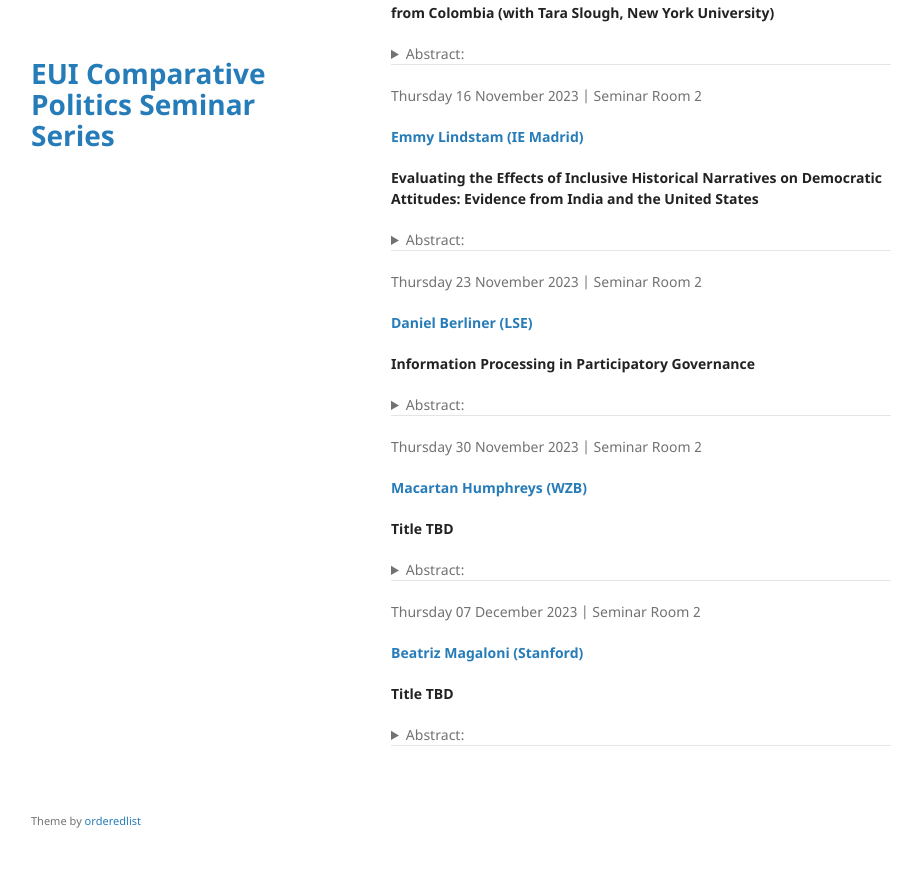
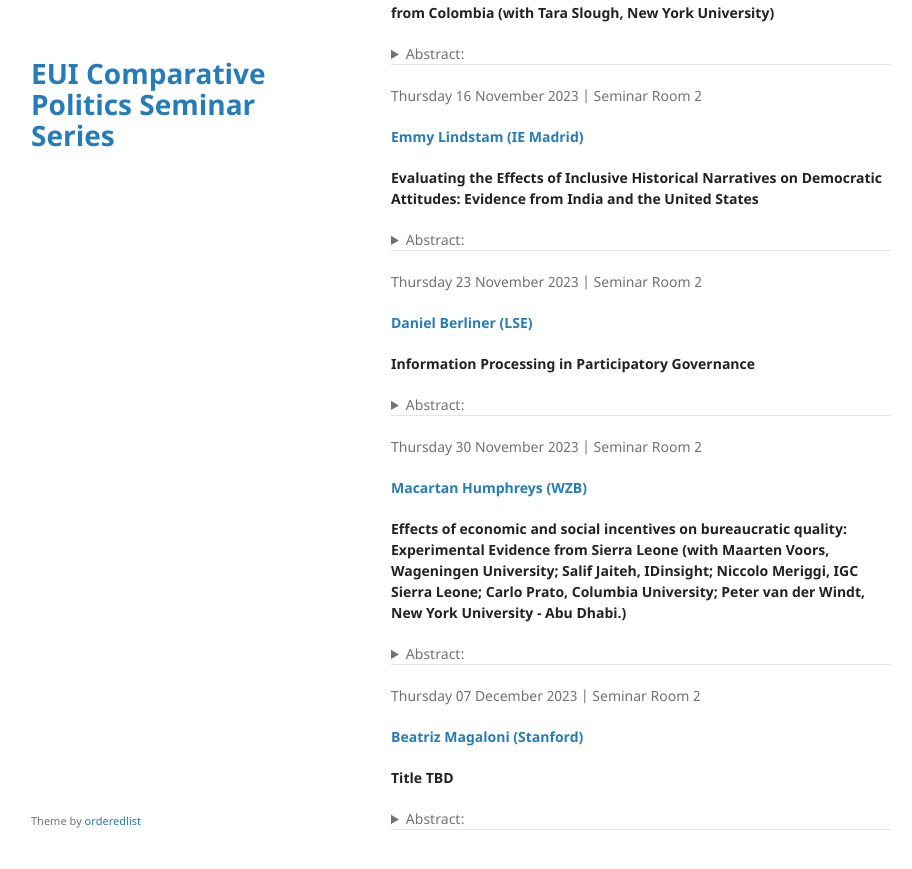
Before and after one commit to cpss-eui/cpss-eui.github.io, a Jekyll site: the page built from index.md, in a window 1280 px wide and 900 px high, scrolled down 1558 px. Shown: the top 869 px of the window, without its empty margins (179-1091 px from the left). Built offline with Jekyll 4.4.1, drawn with Linux system fonts in a browser that asks for light colours; our own code applies the rules of GitHub Pages for plain Markdown files.

Commit message:
See https://github.com/cpss-eui/comparative-politics-seminar-series/commit/26d335232739c1d477834d9e07be54734fc39001 from refs/heads/main

```diff
--- a/index.md
+++ b/index.md
@@ -255,12 +255,24 @@
 (WZB)</a></strong>
 </p>
 
-**Title TBD**
+**Effects of economic and social incentives on bureaucratic quality:
+Experimental Evidence from Sierra Leone (with Maarten Voors, Wageningen
+University; Salif Jaiteh, IDinsight; Niccolo Meriggi, IGC Sierra Leone;
+Carlo Prato, Columbia University; Peter van der Windt, New York
+University - Abu Dhabi.)**
 
 <details>
 <summary>Abstract:</summary>
 <p>
-Abstract TBD
+Using a field experiment implemented in Sierra Leone we examine mixed
+motives for local service providers. We find evidence consistent with
+past literature that social pressure improves quality–albeit at a lower
+levels than past studies have found. These gains however are no better
+than gains from simple direct payment mechanisms that involve similar
+direct costs but lower social costs. There is weak evidence of crowding
+out effects. Analysis of a structural model identifies conditions
+underwhich social or economic incentives are more or less likely to be
+effective.
 </p>
 </details>
 <hr>
```
Also changed, not shown: 2 other files.
